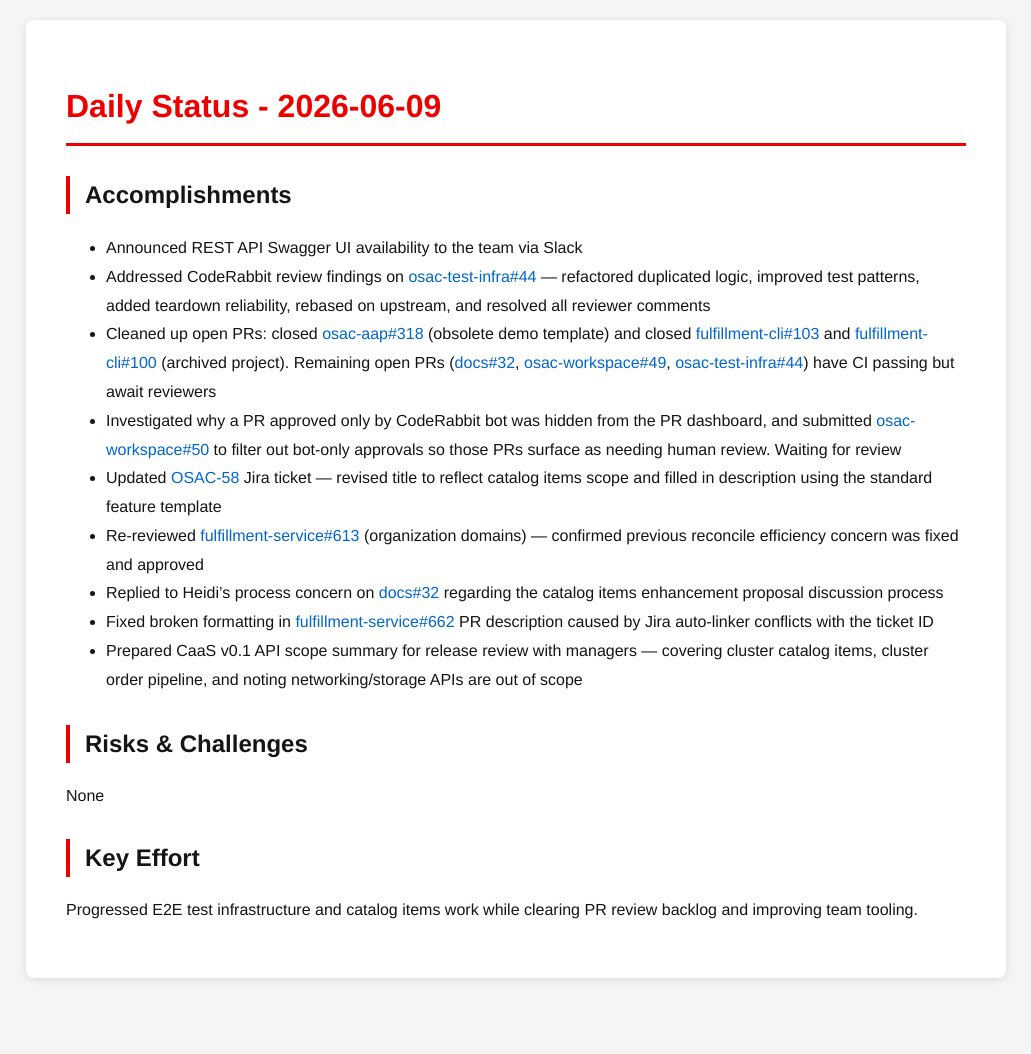
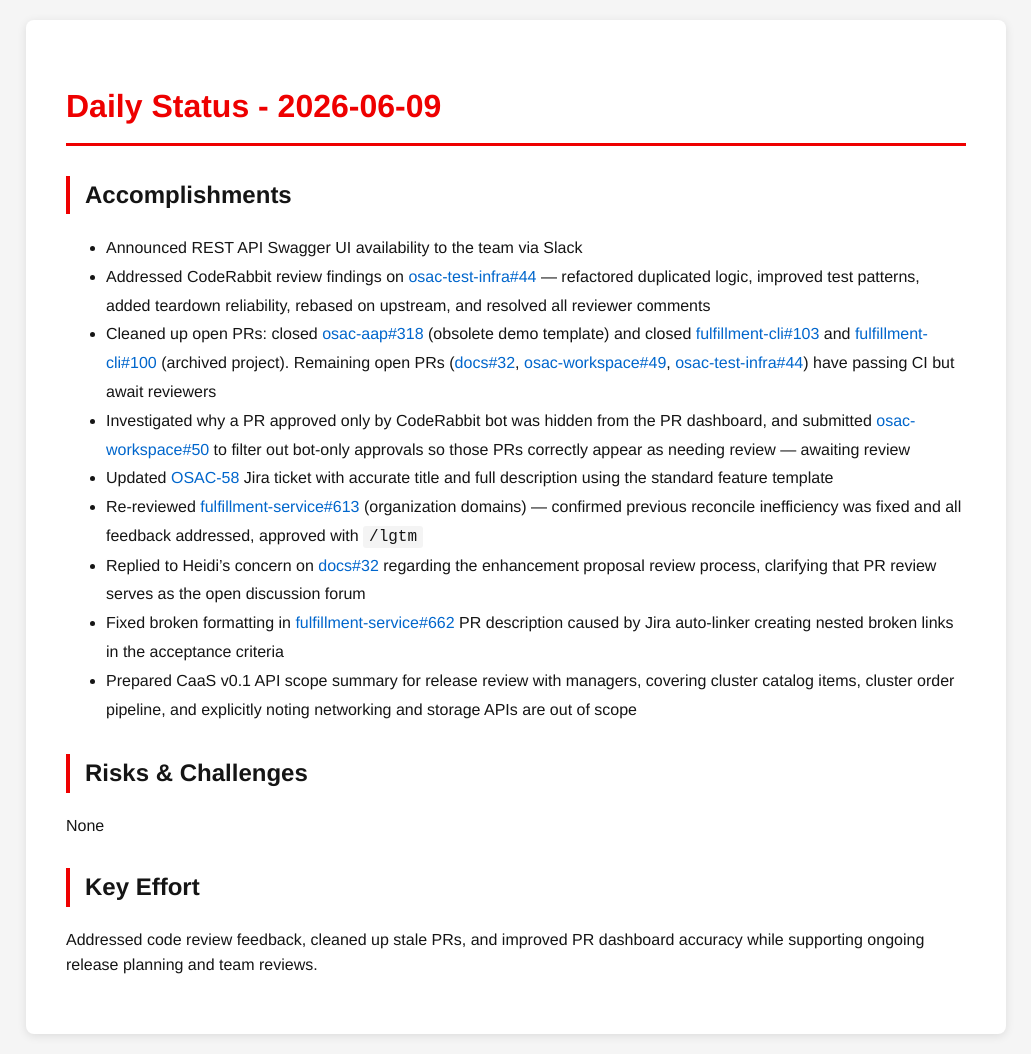
Before and after one commit to tzvatot/daily-status, a Jekyll site: the page built from 2026-06-09.md, in a window 1280 px wide. Shown: the whole page, without its empty margins (124-1155 px from the left). Built offline with Jekyll 4.4.1, drawn with Linux system fonts in a browser that asks for light colours; before the commit the page ends 998 px from its top, so only the background shows below that.

Commit message:
Daily status update - 2026-06-09

```diff
--- a/2026-06-09.md
+++ b/2026-06-09.md
@@ -9,16 +9,16 @@ date: 2026-06-09
 ## Accomplishments
 - Announced REST API Swagger UI availability to the team via Slack
 - Addressed CodeRabbit review findings on [osac-test-infra#44](https://github.com/osac-project/osac-test-infra/pull/44) — refactored duplicated logic, improved test patterns, added teardown reliability, rebased on upstream, and resolved all reviewer comments
-- Cleaned up open PRs: closed [osac-aap#318](https://github.com/osac-project/osac-aap/pull/318) (obsolete demo template) and closed [fulfillment-cli#103](https://github.com/osac-project/fulfillment-cli/pull/103) and [fulfillment-cli#100](https://github.com/osac-project/fulfillment-cli/pull/100) (archived project). Remaining open PRs ([docs#32](https://github.com/osac-project/docs/pull/32), [osac-workspace#49](https://github.com/osac-project/osac-workspace/pull/49), [osac-test-infra#44](https://github.com/osac-project/osac-test-infra/pull/44)) have CI passing but await reviewers
-- Investigated why a PR approved only by CodeRabbit bot was hidden from the PR dashboard, and submitted [osac-workspace#50](https://github.com/osac-project/osac-workspace/pull/50) to filter out bot-only approvals so those PRs surface as needing human review. Waiting for review
-- Updated [OSAC-58](https://redhat.atlassian.net/browse/OSAC-58) Jira ticket — revised title to reflect catalog items scope and filled in description using the standard feature template
-- Re-reviewed [fulfillment-service#613](https://github.com/osac-project/fulfillment-service/pull/613) (organization domains) — confirmed previous reconcile efficiency concern was fixed and approved
-- Replied to Heidi's process concern on [docs#32](https://github.com/osac-project/docs/pull/32) regarding the catalog items enhancement proposal discussion process
-- Fixed broken formatting in [fulfillment-service#662](https://github.com/osac-project/fulfillment-service/pull/662) PR description caused by Jira auto-linker conflicts with the ticket ID
-- Prepared CaaS v0.1 API scope summary for release review with managers — covering cluster catalog items, cluster order pipeline, and noting networking/storage APIs are out of scope
+- Cleaned up open PRs: closed [osac-aap#318](https://github.com/osac-project/osac-aap/pull/318) (obsolete demo template) and closed [fulfillment-cli#103](https://github.com/osac-project/fulfillment-cli/pull/103) and [fulfillment-cli#100](https://github.com/osac-project/fulfillment-cli/pull/100) (archived project). Remaining open PRs ([docs#32](https://github.com/osac-project/docs/pull/32), [osac-workspace#49](https://github.com/osac-project/osac-workspace/pull/49), [osac-test-infra#44](https://github.com/osac-project/osac-test-infra/pull/44)) have passing CI but await reviewers
+- Investigated why a PR approved only by CodeRabbit bot was hidden from the PR dashboard, and submitted [osac-workspace#50](https://github.com/osac-project/osac-workspace/pull/50) to filter out bot-only approvals so those PRs correctly appear as needing review — awaiting review
+- Updated [OSAC-58](https://redhat.atlassian.net/browse/OSAC-58) Jira ticket with accurate title and full description using the standard feature template
+- Re-reviewed [fulfillment-service#613](https://github.com/osac-project/fulfillment-service/pull/613) (organization domains) — confirmed previous reconcile inefficiency was fixed and all feedback addressed, approved with `/lgtm`
+- Replied to Heidi's concern on [docs#32](https://github.com/osac-project/docs/pull/32) regarding the enhancement proposal review process, clarifying that PR review serves as the open discussion forum
+- Fixed broken formatting in [fulfillment-service#662](https://github.com/osac-project/fulfillment-service/pull/662) PR description caused by Jira auto-linker creating nested broken links in the acceptance criteria
+- Prepared CaaS v0.1 API scope summary for release review with managers, covering cluster catalog items, cluster order pipeline, and explicitly noting networking and storage APIs are out of scope
 
 ## Risks & Challenges
 None
 
 ## Key Effort
-Progressed E2E test infrastructure and catalog items work while clearing PR review backlog and improving team tooling.
+Addressed code review feedback, cleaned up stale PRs, and improved PR dashboard accuracy while supporting ongoing release planning and team reviews.
```
